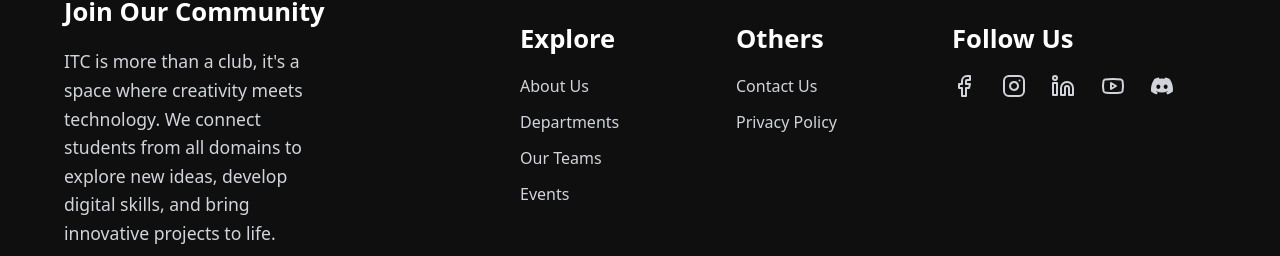
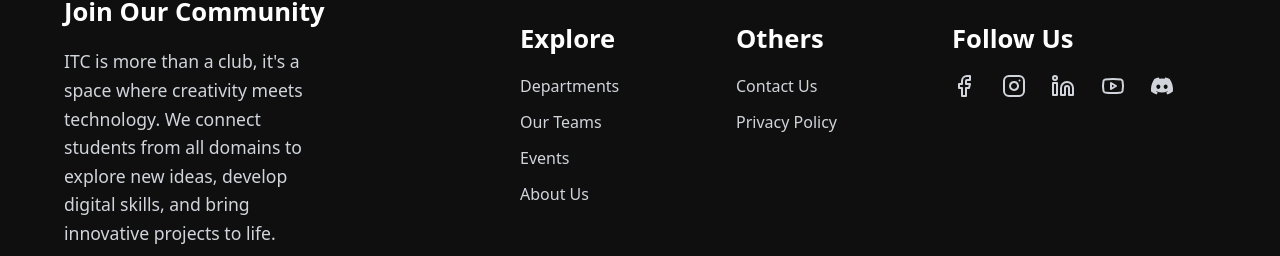
Before and after one commit to adamstimt/welcome-day, a React (Vite) app: page / in a window 1280 px wide. Shown: the part 5683-5939 px from the top of the page. Built offline with nearby package versions, Linux system fonts and the light colour scheme.

Commit message:
update: modified teams

```diff
--- a/src/Components/Footer.jsx
+++ b/src/Components/Footer.jsx
@@ -32,10 +32,10 @@ const Footer = () => {
             <h3 className="text-[1.6rem] font-bold mb-[2vh]">Explore</h3>
             <ul className="space-y-[1.5vh]">
               {[
+                 { label: "Departments", href: "#domains" },
+                 { label: "Our Teams", href: "#teams" },
+                 { label: "Events", href: "#events" },
                 { label: "About Us", href: "#about" },
-                { label: "Departments", href: "#domains" },
-                { label: "Our Teams", href: "#teams" },
-                { label: "Events", href: "#events" },
               ].map((item) => (
                 <li key={item.label}>
                   <a
```
